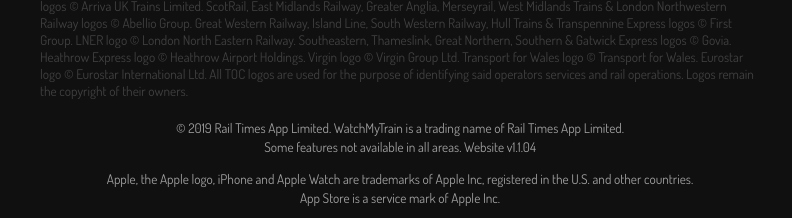
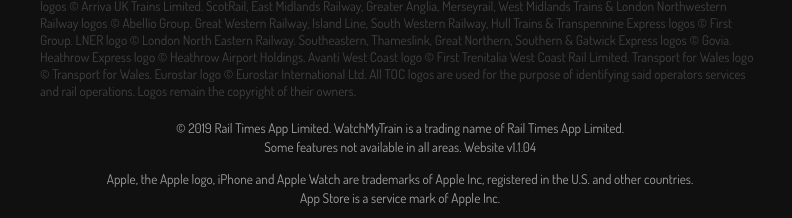
Before and after one commit to watchmytrain/watchmytrain.github.io, a plain HTML site: page index.html in a window 1280 px wide. Shown: the part 9175-9393 px from the top of the page, 240-1032 px from the left. Drawn offline with nearby package versions, Linux system fonts and the light colour scheme.

Commit message:
Amended copyright information

```diff
--- a/index.html
+++ b/index.html
@@ -355,7 +355,7 @@
                     <li>LNER logo © London North Eastern Railway.</li>
                     <li>Southeastern, Thameslink, Great Northern, Southern &amp; Gatwick Express logos &copy; Govia.</li>
                     <li>Heathrow Express logo &copy; Heathrow Airport Holdings.</li>
-                    <li>Virgin logo &copy; Virgin Group Ltd.</li>
+                    <li>Avanti West Coast logo &copy;  First Trenitalia West Coast Rail Limited.</li>
                     <li>Transport for Wales logo © Transport for Wales.</li>
                     <li>Eurostar logo &copy; Eurostar International Ltd.</li>
                     <li>All TOC logos are used for the purpose of identifying said operators services and rail operations. Logos remain the copyright of their owners.</li>
```
